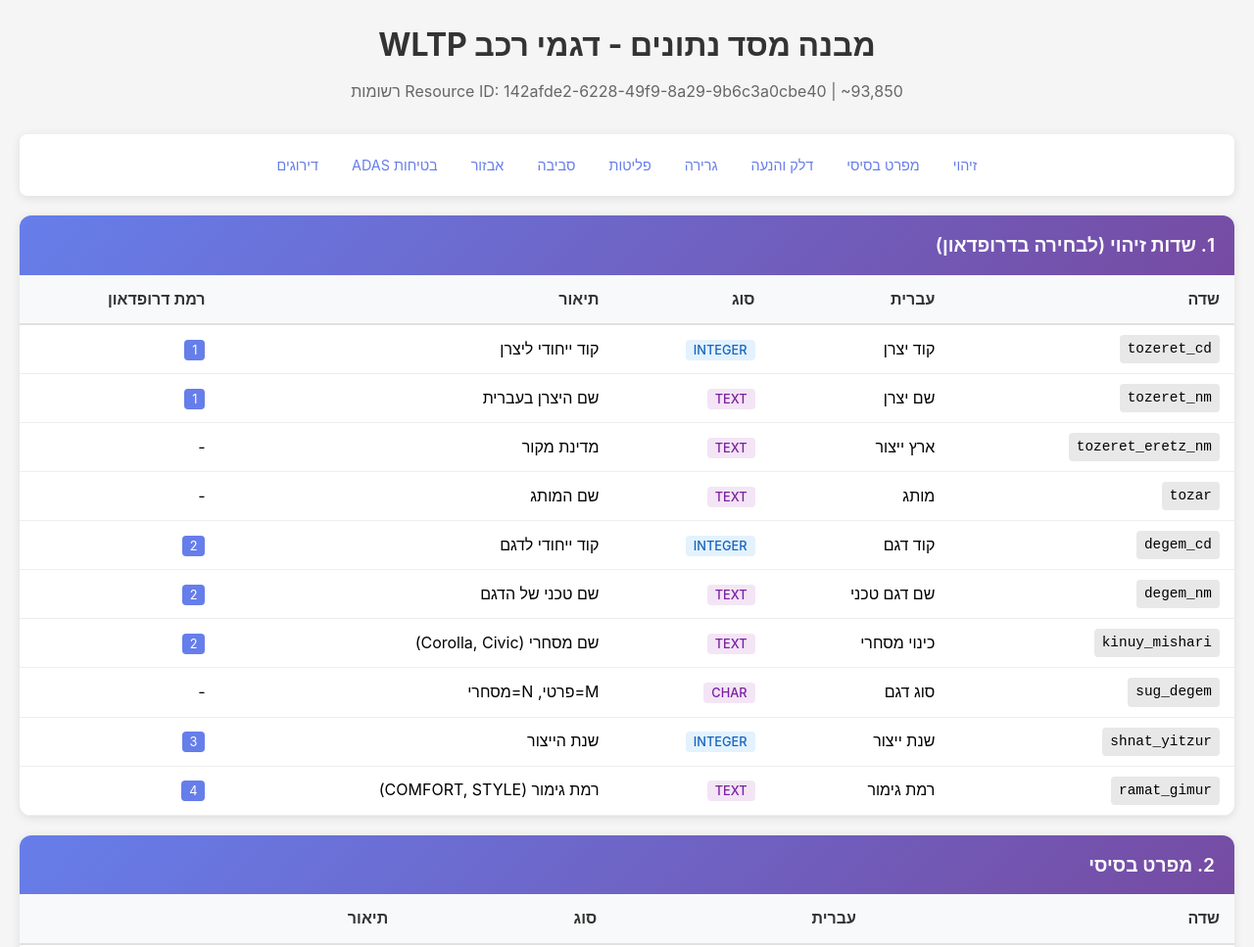
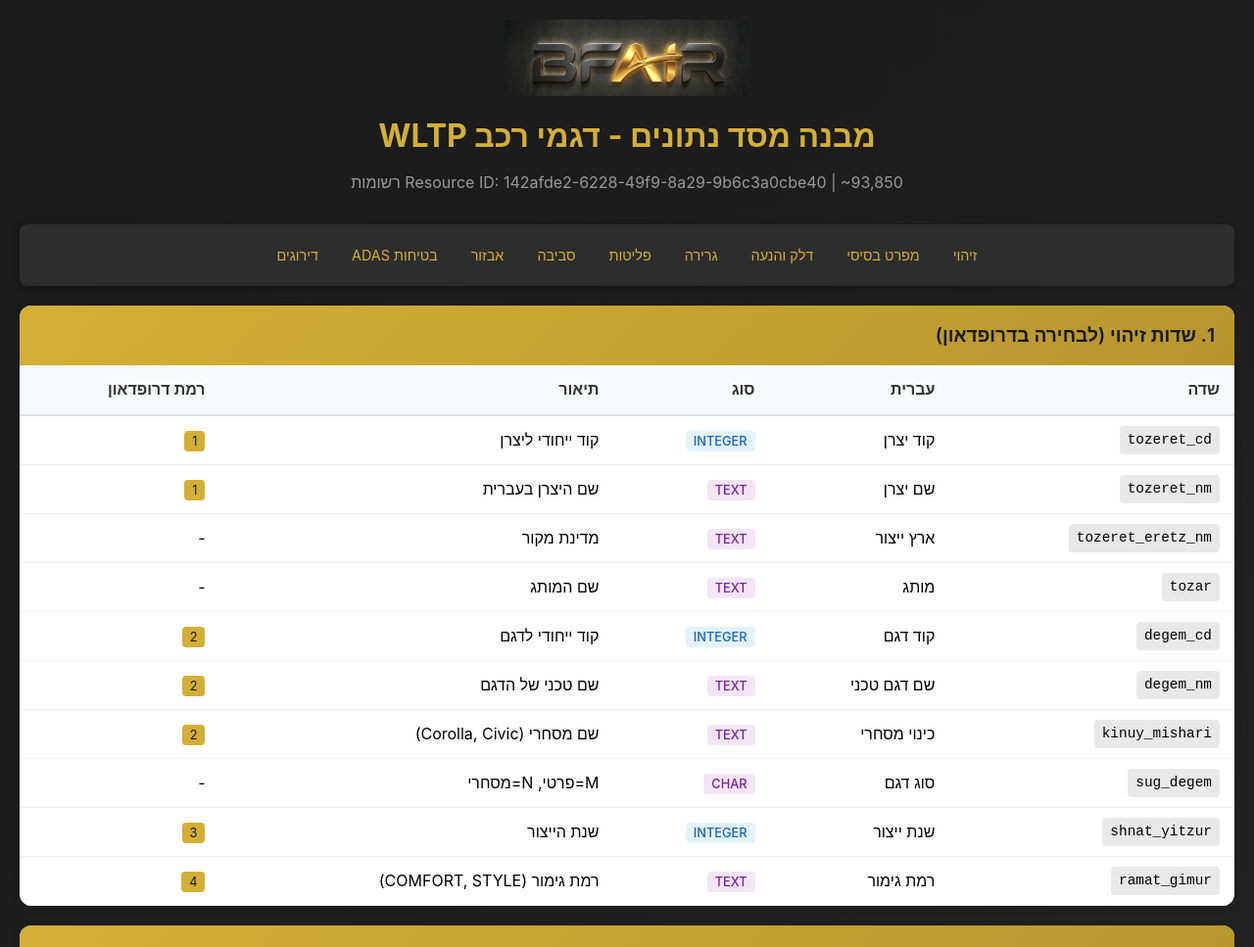
Before and after one commit to lidor1359-cmd/Bfair, a website: page database/fields-table.html in a window 1280 px wide. Shown: the top 967 px of the page at 98% size. Drawn offline with Linux system fonts and the light colour scheme.

Commit message:
Update fields-table.html with Bfair branding

```diff
--- a/database/fields-table.html
+++ b/database/fields-table.html
@@ -3,7 +3,7 @@
 <head>
     <meta charset="UTF-8">
     <meta name="viewport" content="width=device-width, initial-scale=1.0">
-    <title>מבנה מסד נתונים - דגמי רכב</title>
+    <title>Bfair - מבנה מסד נתונים</title>
     <style>
         * {
             box-sizing: border-box;
@@ -13,9 +13,10 @@
 
         body {
             font-family: -apple-system, BlinkMacSystemFont, 'Segoe UI', Roboto, sans-serif;
-            background: #f5f5f5;
+            background: linear-gradient(135deg, #1a1a1a 0%, #2d2d2d 100%);
             padding: 20px;
             line-height: 1.6;
+            min-height: 100vh;
         }
 
         .container {
@@ -23,15 +24,21 @@
             margin: 0 auto;
         }
 
+        .logo {
+            display: block;
+            max-width: 250px;
+            margin: 0 auto 15px;
+        }
+
         h1 {
             text-align: center;
-            color: #333;
+            color: #d4af37;
             margin-bottom: 10px;
         }
 
         .subtitle {
             text-align: center;
-            color: #666;
+            color: #999;
             margin-bottom: 30px;
         }
 
@@ -44,8 +51,8 @@
         }
 
         .category-header {
-            background: linear-gradient(135deg, #667eea 0%, #764ba2 100%);
-            color: white;
+            background: linear-gradient(135deg, #d4af37 0%, #b8962e 100%);
+            color: #1a1a1a;
             padding: 15px 20px;
             font-size: 1.2rem;
             font-weight: 600;
@@ -97,8 +104,8 @@
         .type-decimal { background: #e8f5e9; color: #2e7d32; }
 
         .dropdown-level {
-            background: #667eea;
-            color: white;
+            background: #d4af37;
+            color: #1a1a1a;
             padding: 3px 8px;
             border-radius: 4px;
             font-size: 0.8rem;
@@ -107,11 +114,11 @@
         .nav {
             position: sticky;
             top: 0;
-            background: white;
+            background: #2d2d2d;
             padding: 15px;
             border-radius: 8px;
             margin-bottom: 20px;
-            box-shadow: 0 2px 10px rgba(0,0,0,0.1);
+            box-shadow: 0 2px 10px rgba(0,0,0,0.3);
             display: flex;
             flex-wrap: wrap;
             gap: 10px;
@@ -119,7 +126,7 @@
         }
 
         .nav a {
-            color: #667eea;
+            color: #d4af37;
             text-decoration: none;
             padding: 5px 12px;
             border-radius: 5px;
@@ -128,7 +135,7 @@
         }
 
         .nav a:hover {
-            background: #f0f0f0;
+            background: #3a3a3a;
         }
 
         @media (max-width: 768px) {
@@ -141,6 +148,7 @@
 </head>
 <body>
     <div class="container">
+        <img src="../logo.jpeg" alt="Bfair" class="logo">
         <h1>מבנה מסד נתונים - דגמי רכב WLTP</h1>
         <p class="subtitle">Resource ID: 142afde2-6228-49f9-8a29-9b6c3a0cbe40 | ~93,850 רשומות</p>
 
```
